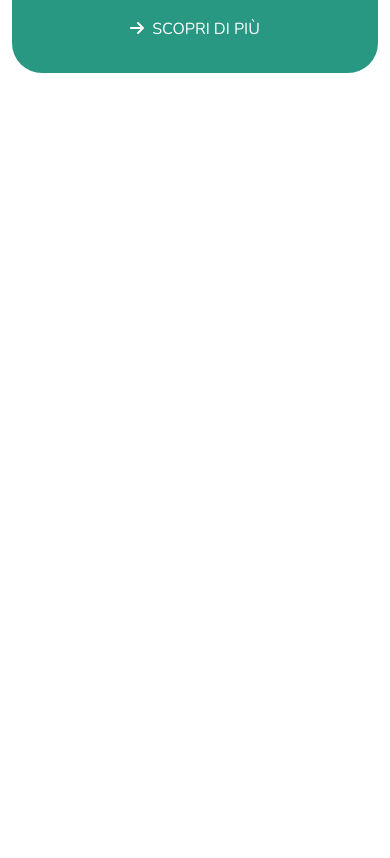
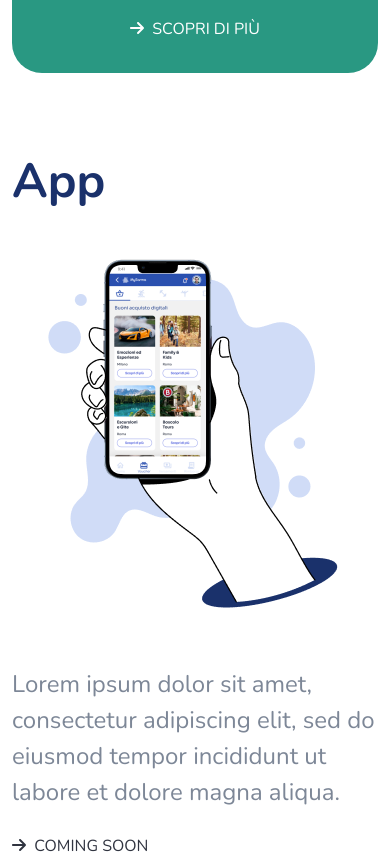
Before and after one commit to DarioGiusino/omni-vue, a Vue app: page / in a window 390 px wide. Shown: the part 3694-4552 px from the top of the page. Before the commit the page ends 3815 px from the top, so only its background shows below. Built offline with nearby package versions, Linux system fonts and the light colour scheme.

Commit message:
mobileSection

```diff
--- a/src/assets/scss/style.scss
+++ b/src/assets/scss/style.scss
@@ -139,3 +139,10 @@ ul {
     flex-basis: 90%;
   }
 }
+
+// section margin utils
+* {
+  .section-top-margin {
+    margin-top: 5rem;
+  }
+}
--- a/src/components/main/MobileSection.vue
+++ b/src/components/main/MobileSection.vue
@@ -1,13 +1,73 @@
 <script>
 export default {
-    name: "MobileSection"
+    name: "MobileSection",
+    methods: {
+        // build image src
+        imagePath(path) {
+            // build src
+            const url = new URL(`../../assets/img/${path}`, import.meta.url);
+
+            // return src
+            return url.href;
+        }
+    }
 }
 </script>
 
 <template>
-    <section id="mobile-section" class="container">
+    <section id="mobile-section" class="container section-top-margin d-lg-flex justify-content-center align-items-center">
+        <!-- ? < 992px -->
+        <div class="mobile-text fb-50 p-lg-5">
+            <h1 class="fw-700 fs-xxl mb-lg-5">App</h1>
+            <div class="d-none d-lg-block">
+                <p class="mb-lg-5 fs-m">
+                    Con l'app MySarma gestirai il tuo credito welfare e potrai accedere al catalogo dei Benedit e Servizi
+                    acquistabili.
+                </p>
 
+                <a href="#" class="text-uppercase">
+                    <font-awesome-icon class="me-1" :icon="['fas', 'arrow-right']" />
+                    coming soon
+                </a>
+            </div>
+        </div>
+
+        <figure class="my-5 d-flex justify-content-center fb-50">
+            <img :src="imagePath('app_section_logo.png')" alt="mobile_app">
+        </figure>
+
+        <!-- ? > 992px -->
+        <div class="d-lg-none">
+            <p class="fs-m mb-4">Lorem ipsum dolor sit amet, consectetur adipiscing elit, sed do eiusmod tempor
+                incididunt ut
+                labore
+                et dolore
+                magna aliqua.</p>
+
+            <div class="card-link">
+                <a href="#" class="text-uppercase">
+                    <font-awesome-icon class="me-1" :icon="['fas', 'arrow-right']" />
+                    coming soon
+                </a>
+            </div>
+        </div>
     </section>
 </template>
 
-<style lang="scss" scoped></style>
+<style lang="scss" scoped>
+@use '../../assets/scss/partials/variables.scss' as *;
+
+#mobile-section {
+    h1 {
+        color: $blue-700;
+    }
+
+    p {
+        color: #7d8797;
+    }
+
+    a {
+        color: $black-800;
+    }
+}
+</style>
--- a/src/components/main/PmiSection.vue
+++ b/src/components/main/PmiSection.vue
@@ -16,7 +16,7 @@ export default {
 </script>
 
 <template>
-    <section id="pmi-section" class="container">
+    <section id="pmi-section" class="container section-top-margin">
         <!-- # title -->
         <h1 class="text-center fw-bold fs-l mb-5">Offriamo alle PMI supporto nei seguenti ambiti</h1>
 
@@ -42,10 +42,4 @@ export default {
     </section>
 </template>
 
-<style lang="scss" scoped>
-@use '../../assets/scss/partials/variables.scss' as *;
-
-#pmi-section {
-    margin-top: 5rem;
-}
-</style>
+<style lang="scss" scoped></style>
```
